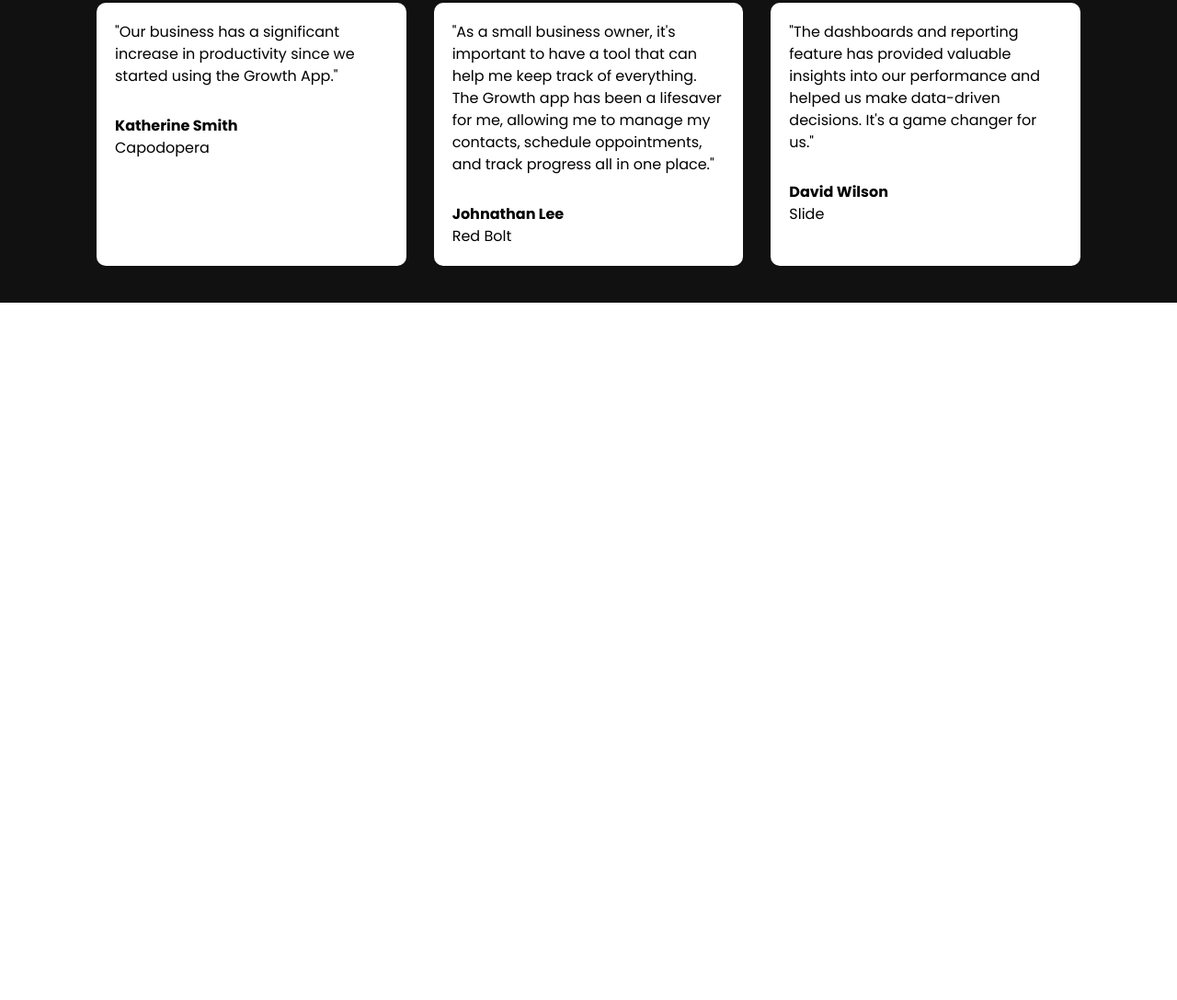
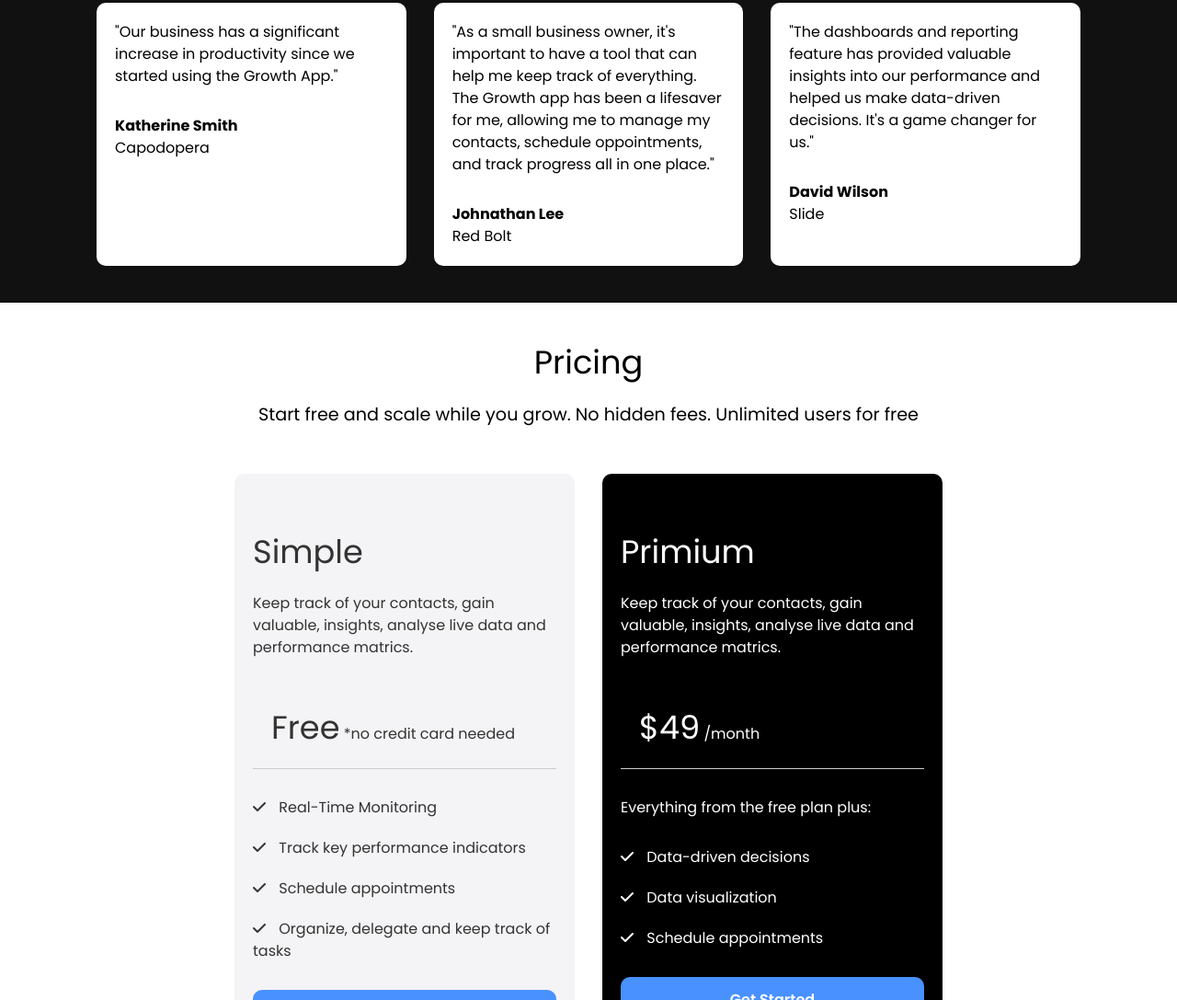
Before and after one commit to mohitcse88/growth-web, a plain HTML site: page index.html in a window 1280 px wide. Shown: the part 1713-2800 px from the top of the page at 92% size. Before the commit the page ends 2042 px from the top, so only its background shows below. Drawn offline with Linux system fonts and the light colour scheme.

Commit message:
Pricing Section Successfully Completed

```diff
--- a/css/style.css
+++ b/css/style.css
@@ -96,15 +96,17 @@ width: 70%;
     padding: 10px 0 30px;
 }
 
-.video-content{
+.video .video-content{
     display: flex;
     flex-direction: column;
     align-items: center;
 }
 
-.video-preview{
+.video .video-preview{
     margin-bottom: 20px;
 }
+
+/* testimonials */
 
 .testimonials{
     padding: 40px 0 ;
@@ -115,7 +117,7 @@ width: 70%;
     margin: 40px;
 }
 
-.testimonials-grid{
+.testimonials .testimonials-grid{
     display: grid;
     /* grid-template-columns: 1fr 1fr 2fr; */
     grid-template-columns: repeat(3, 1fr);
@@ -125,6 +127,40 @@ width: 70%;
 .testimonials .card p:nth-child(2){
     margin-top: 30px;
     font-weight: bold;
+}
+
+/* Pricing */
+.pricing .pricing-grid{
+    display: grid;
+    grid-template-columns: repeat(2, 1fr);
+    gap: 30px;
+    margin-top: 50px;
+}
+
+.pricing .pricing-card-subheading{
+    margin-bottom: 30px;
+}
+
+.pricing .pricing-card-price{
+    margin-bottom: 30px;
+    padding: 20px;
+    border-bottom: 1px solid #ccc;
+}
+
+.pricing ul{
+    margin: 30px 0;
+}
+
+.pricing ul li{
+    margin-bottom: 20px;
+}
+
+.pricing ul li i{
+    margin-right: 10px;
+}
+
+.pricing .pricing-footer{
+    margin: 30px 0;
 }
 
 /* Utility Classes */
@@ -139,6 +175,8 @@ width: 70%;
     margin: 0 auto;
     padding: 0 15px;
 }
+
+
 /* Buttons */
 .btn{
     display: inline-block;
@@ -150,6 +188,7 @@ width: 70%;
     border: none;
     border-radius: 10px;
     cursor: pointer;
+    text-align: center;
     transition: 0.5s;
 }
 .btn:hover{
@@ -210,6 +249,14 @@ width: 70%;
     text-align: center;
 }
 
+/* Card */
+.card{
+    background: #fff;
+    color: #000;
+    border-radius: 10px;
+    padding: 20px;
+}
+
 /* Background */
 .bg-primary{
     background-color: var(--primary-color);
@@ -227,11 +274,3 @@ width: 70%;
     background-color: #000;
     color: #fff;
 }
-
-/* Card */
-.card{
-    background: #fff;
-    color: #000;
-    border-radius: 10px;
-    padding: 20px;
-}
--- a/index.html
+++ b/index.html
@@ -99,7 +99,7 @@
     <!-- Testimonials -->
     <section class="testimonials bg-dark">
       <div class="container">
-        <h3 class="testimonials-heading text-xl">
+        <h3 class="testimonials-heading text-xl text-center">
           Don't just take our word for it, see the success stories from business
           just like yours.
         </h3>
@@ -135,6 +135,89 @@
       </div>
     </section>
 
+    <!-- Pricing -->
+    <section class="pricing">
+      <div class="container-sm">
+        <h3 class="pricing-heading text-xl text-center">Pricing</h3>
+        <p class="pricing-subheading text-md text-center">
+          Start free and scale while you grow. No hidden fees. Unlimited users
+          for free
+        </p>
+        <div class="pricing-grid">
+          <!-- Pricing Card 1 -->
+          <div class="card bg-light">
+            <div class="pricing-card-header">
+              <h4 class="pricing-heading text-xl">Simple</h4>
+              <p class="pricing-card-subheading">
+                Keep track of your contacts, gain valuable, insights, analyse
+                live data and performance matrics.
+              </p>
+              <p class="pricing-card-price">
+                <span class="text-xl">Free</span> *no credit card needed
+              </p>
+            </div>
+            <div class="pricing-card-body">
+              <ul>
+                <li>
+                  <i class="fas fa-check"></i>
+                  Real-Time Monitoring
+                </li>
+                <li>
+                  <i class="fas fa-check"></i>
+                  Track key performance indicators
+                </li>
+                <li>
+                  <i class="fas fa-check"></i>
+                  Schedule appointments
+                </li>
+                <li>
+                  <i class="fas fa-check"></i>
+                  Organize, delegate and keep track of tasks
+                </li>
+              </ul>
+              <a href="#" class="btn btn-primary btn-block">Get Started</a>
+            </div>
+          </div>
+
+          <!-- Pricing Card 2 -->
+          <div class="card bg-black">
+            <div class="pricing-card-header">
+              <h4 class="pricing-heading text-xl">Primium</h4>
+              <p class="pricing-card-subheading">
+                Keep track of your contacts, gain valuable, insights, analyse
+                live data and performance matrics.
+              </p>
+              <p class="pricing-card-price">
+                <span class="text-xl">$49</span> /month
+              </p>
+            </div>
+            <div class="pricing-card-body">
+              <p>Everything from the free plan plus:</p>
+              <ul>
+                <li>
+                  <i class="fas fa-check"></i>
+                  Data-driven decisions
+                </li>
+                <li>
+                  <i class="fas fa-check"></i>
+                  Data visualization
+                </li>
+                <li>
+                  <i class="fas fa-check"></i>
+                  Schedule appointments
+                </li>
+              </ul>
+              <a href="#" class="btn btn-primary btn-block">Get Started</a>
+            </div>
+          </div>
+        </div>
+        <p class="pricing-footer text-center">
+          All prices are in USD and charged per month with applicable taxes
+          added at checkout.
+        </p>
+      </div>
+    </section>
+
     <script src="./js/main.js"></script>
   </body>
 </html>
```
